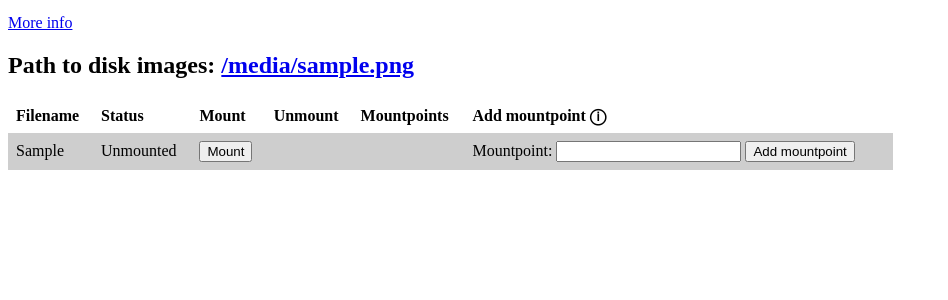
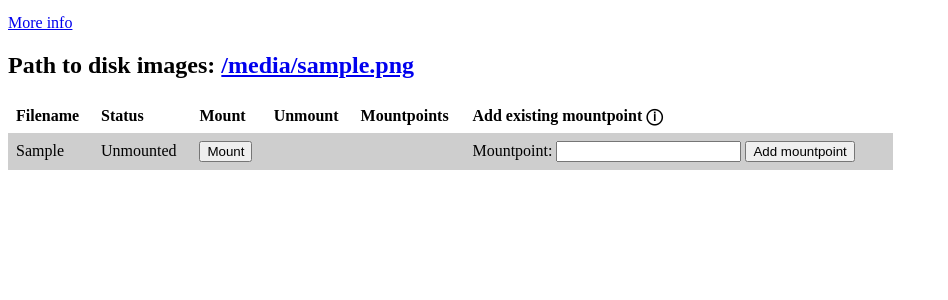
Before and after one commit to mitre/thumbtack, a Flask app: template src/thumbtack/templates/index.html in a window 1280 px wide. Shown: the part 307-607 px from the top of the page, without its empty margins (0-948 px from the left). Run offline with Flask 2, Linux system fonts and the light colour scheme; the template is opened without the code that fills it: most values are stand-ins (such as "Sample title", 1, 10 or a date in 2020); parts of the project's set-up code (start-up, migrations or seed data) failed here and were passed over.

Commit message:
Update manual mountpoint column header and tooltip.

```diff
--- a/src/thumbtack/templates/index.html
+++ b/src/thumbtack/templates/index.html
@@ -35,7 +35,7 @@
       <th>Mount</th>
       <th>Unmount</th>
       <th>Mountpoints</th>
-      <th>Add mountpoint <div class="tooltip">&#9432;<span class="tooltiptext">Add manually created mounpoint to the thumbtack database.</span></div></th>
+      <th>Add existing mountpoint <div class="tooltip">&#9432;<span class="tooltiptext">If you manually mounted the image, add the path to the mounted image to the thumbtack database.</span></div></th>
     </tr>
     {% for image in images %}
       <tr>
```
